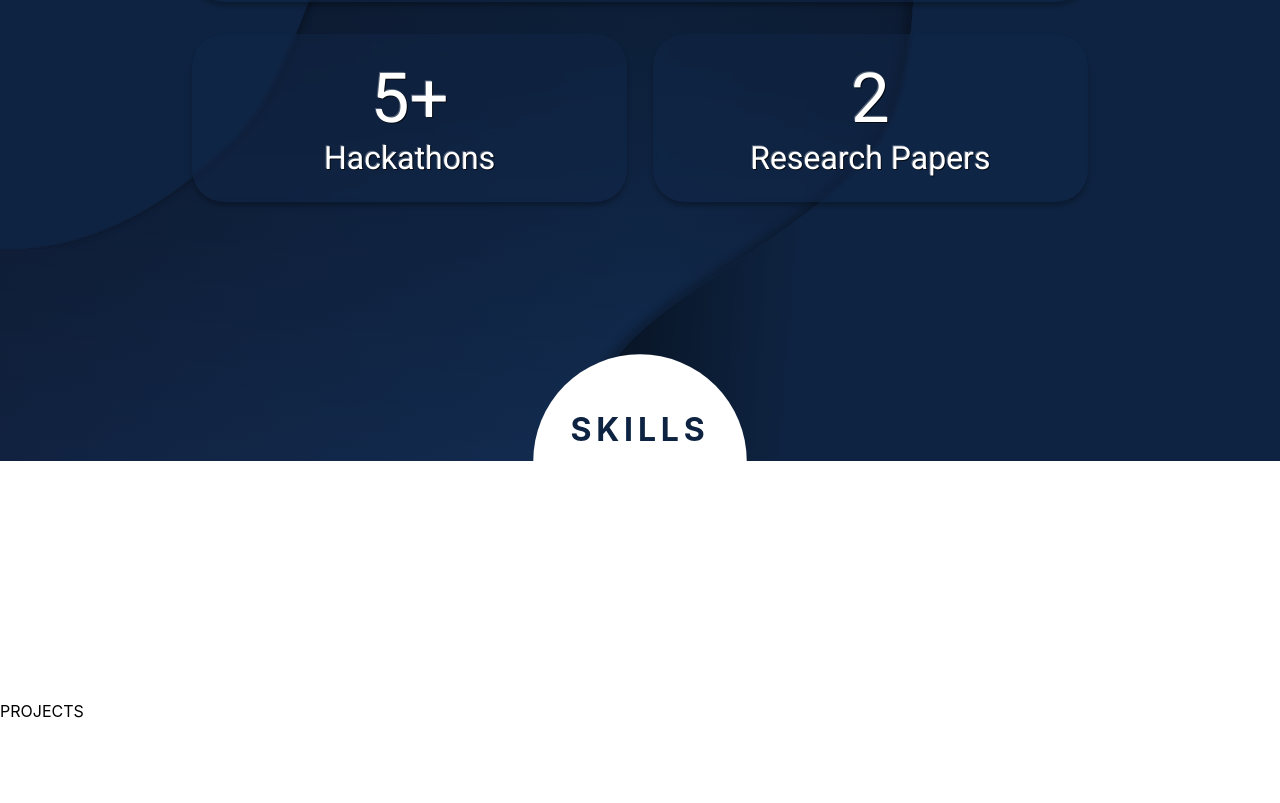
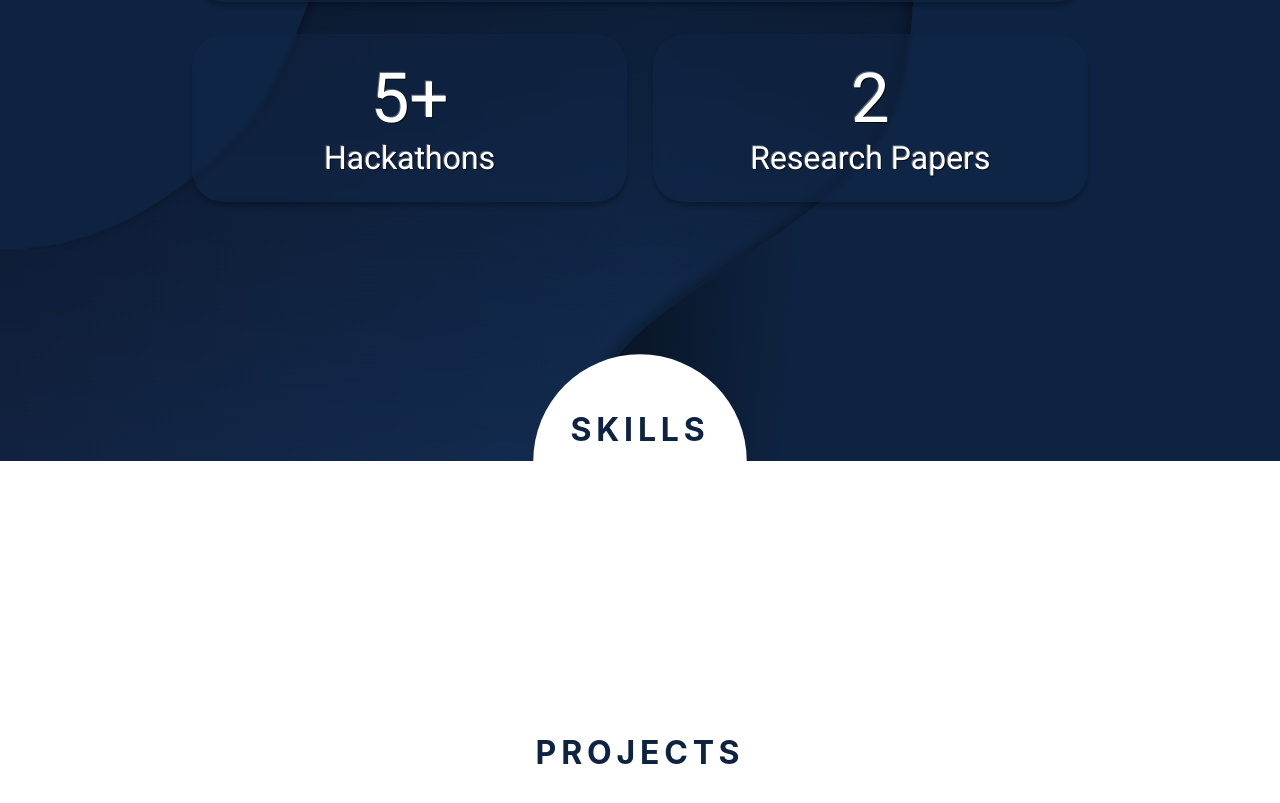
Before and after one commit to ishant2612/portfolio-v2, a React (Create React App) app: page / in a window 1280 px wide. Shown: the part 1139-1942 px from the top of the page. Built offline with nearby package versions, Linux system fonts and the light colour scheme; a web font is replaced by a local one.

Commit message:
Refactor CSS styles and update page layouts

```diff
--- a/public/index.html
+++ b/public/index.html
@@ -2,14 +2,11 @@
 <html lang="en">
   <head>
     <meta charset="utf-8" />
-    <link rel="icon" href="%PUBLIC_URL%/favicon.ico" />
+    <link rel="icon" href="%PUBLIC_URL%/logo.svg" />
     <meta name="viewport" content="width=device-width, initial-scale=1" />
     <meta name="theme-color" content="#000000" />
-    <meta
-      name="description"
-      content="Web site created using create-react-app"
-    />
-    <link rel="apple-touch-icon" href="%PUBLIC_URL%/logo192.png" />
+    <meta name="description" content="Something awesome" />
+    <link rel="apple-touch-icon" href="%PUBLIC_URL%/logo.svg" />
     <!--
       manifest.json provides metadata used when your web app is installed on a
       user's mobile device or desktop. See https://developers.google.com/web/fundamentals/web-app-manifest/
@@ -24,7 +21,7 @@
       work correctly both with client-side routing and a non-root public URL.
       Learn how to configure a non-root public URL by running `npm run build`.
     -->
-    <title>React App</title>
+    <title>Ishant Verma</title>
   </head>
   <body>
     <noscript>You need to enable JavaScript to run this app.</noscript>
--- a/src/Components/About.jsx
+++ b/src/Components/About.jsx
@@ -67,7 +67,7 @@ const About = () => {
   }, []);
 
   return (
-    <div className="about-wrapper">
+    <div className="about-wrapper" id="about">
       <img loading="lazy" src={eclipsel} alt="" className="eclipsela" />
       <img loading="lazy" src={eclipser} alt="" className="eclipsera" />
       <div className="title">
@@ -99,7 +99,7 @@ const About = () => {
           </div>
         </div>
       </div>
-      <div className="skills">
+      <div className="skills" id="skills">
         <div className="skill-box">
           <p>SKILLS</p>
           <div className="bubbles"></div>
--- a/src/Components/Landing.jsx
+++ b/src/Components/Landing.jsx
@@ -3,7 +3,6 @@ import "../Styles/Landing.css";
 import eclipser from "../Resources/Ellipse-right.svg";
 import eclipsel from "../Resources/Ellipse-left.svg";
 import gsap from "gsap";
-import { useEffect } from "react";
 import { useGSAP } from "@gsap/react";
 import logo from "../Resources/logo.svg";
 import MenuIcon from "@mui/icons-material/Menu";
@@ -43,7 +42,7 @@ const Landing = ({ operation }) => {
       ".menu",
       {
         opacity: 0,
-
+        duration: 2,
         x: "200%",
         ease: "expo.inOut",
       },
@@ -59,7 +58,7 @@ const Landing = ({ operation }) => {
   });
 
   return (
-    <div className="landing">
+    <div className="landing" id="home">
       <img src={eclipsel} alt="" className="eclipsel" />
       <img src={eclipser} alt="" className="eclipser" />
       <div className="head">
--- a/src/Components/Menu.jsx
+++ b/src/Components/Menu.jsx
@@ -1,25 +1,37 @@
 import React from "react";
-
-// import logo from "../Resources/logo.svg";
 import "../Styles/Menu.css";
 import CloseIcon from "@mui/icons-material/Close";
+
 const Menu = ({ close }) => {
+  // Define the click handler
+  const handleClick = (targetId) => {
+    // Trigger the close animation
+    close();
+
+    // Scroll to the target element after the animation completes
+    setTimeout(() => {
+      const targetElement = document.getElementById(targetId);
+      if (targetElement) {
+        targetElement.scrollIntoView({ behavior: "smooth" });
+      }
+    }, 1620); // Adjust the delay to match your close animation duration
+  };
+
   return (
     <div className="menu-wrapper">
       <div className="strips">
         <CloseIcon onClick={close} className="close" />
       </div>
-      <div className="strips">
+      <div className="strips" onClick={() => handleClick("home")}>
         <p>Home</p>
       </div>
-
-      <div className="strips">
+      <div className="strips" onClick={() => handleClick("about")}>
         <p>About</p>
       </div>
-      <div className="strips">
+      <div className="strips" onClick={() => handleClick("skills")}>
         <p>Skills</p>
       </div>
-      <div className="strips">
+      <div className="strips" onClick={() => handleClick("projects")}>
         <p>Projects</p>
       </div>
       <div className="strips"></div>
--- a/src/Components/Projects.jsx
+++ b/src/Components/Projects.jsx
@@ -1,7 +1,13 @@
 import React from "react";
 import "../Styles/Project.css";
 const Projects = () => {
-  return <div className="project-wrapper">PROJECTS</div>;
+  return (
+    <div className="project-wrapper" id="projects">
+      <div className="project-title">
+        <p>Projects</p>
+      </div>
+    </div>
+  );
 };
 
 export default Projects;
--- a/src/Styles/About.css
+++ b/src/Styles/About.css
@@ -76,6 +76,7 @@
   border-radius: 2rem;
   background: rgba(19, 42, 75, 0.4);
   box-shadow: 0px 4px 4px 0px rgba(0, 0, 0, 0.25);
+  -webkit-backdrop-filter: blur(2px);
   backdrop-filter: blur(2px);
   padding: 5vh 3vw;
   text-align: start;
@@ -115,6 +116,7 @@
   border-radius: 2rem;
   background: rgba(19, 42, 75, 0.4);
   box-shadow: 0px 4px 4px 0px rgba(0, 0, 0, 0.25);
+  -webkit-backdrop-filter: blur(2px);
   backdrop-filter: blur(2px);
   display: flex;
   align-items: center;
@@ -173,7 +175,6 @@
   font-size: 2rem; /* Adjust font size */
   font-weight: bold;
   letter-spacing: 0.3rem;
-  z-index: 0;
   margin-top: 90vh;
   /* background-color: red; */
 }
--- a/src/Styles/Project.css
+++ b/src/Styles/Project.css
@@ -2,7 +2,40 @@
   height: 100vh;
   width: 100%;
   /* background: linear-gradient(0deg, #64ffda 0%, #fff 85.07%); */
-  background: #fff;
+  background: #ffffff;
   color: black;
   margin-top: 30vh;
 }
+
+.project-title {
+  display: flex;
+  align-items: center;
+  justify-content: center;
+  /* background-color: red; */
+  padding: 4vh 0;
+}
+.project-title p {
+  /* font-family: Koulen;
+  font-size: 6.125rem;
+  font-style: normal;
+  font-weight: 400;
+  line-height: normal;
+  color: transparent;
+  background: linear-gradient(
+    180deg,
+    #64ffda 0%,
+    #fff 95%
+  );
+  -webkit-background-clip: text;
+  -webkit-text-stroke-width: 1px;
+  -webkit-text-stroke-color: #64ffdb06;  */
+  background: #0e2341;
+  -webkit-text-fill-color: transparent;
+  -webkit-background-clip: text;
+  background-clip: text;
+  font-size: 2rem; /* Adjust font size */
+  font-weight: bold;
+  letter-spacing: 0.3rem;
+  z-index: 0;
+  text-transform: uppercase;
+}
```
Also changed, not shown: src/Components/Skills.jsx (deleted, +0 -7 lines), public/logo.svg (added), src/Styles/Skills.css (deleted).
